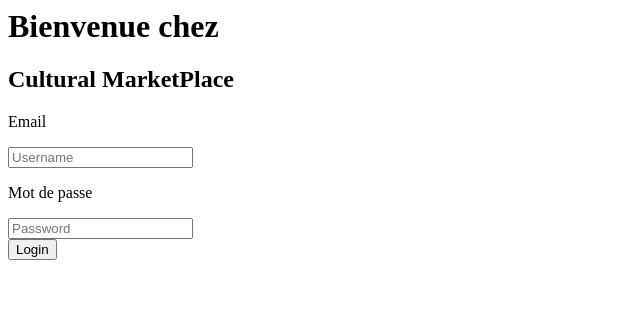
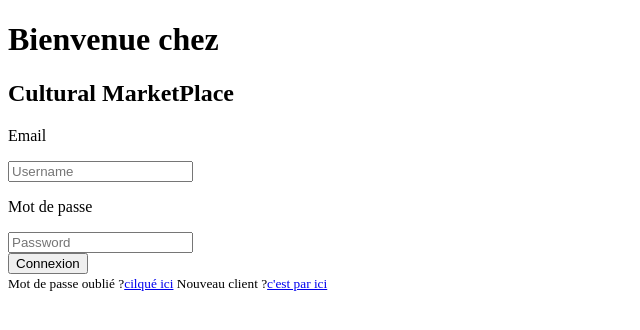
Before and after one commit to matk92/CultureMarketPlace, a PHP site: template www/src/Views/Security/login.view.php in a window 1280 px wide. Shown: the top 330 px of the page, without its empty margins (0-640 px from the left). Run offline with PHP 8.4, Linux system fonts and the light colour scheme; the template is opened without the code that fills it, so the values that code supplies are empty.

Commit message:
ajoute partie small

```diff
--- a/www/src/Views/Security/login.view.php
+++ b/www/src/Views/Security/login.view.php
@@ -1,4 +1,11 @@
+<!DOCTYPE html>
+<html lang="fr">
 
+<head>
+    <meta charset="UTF-8">
+</head>
+
+<body>
 <h1>Bienvenue chez</h1>
 <h2>Cultural MarketPlace</h2>
 
@@ -9,6 +16,15 @@
         <p>Mot de passe</p>
         <input type="password" name="password" placeholder="Password"></br>
 
-        <input type="submit" value="Login">
+        <input type="submit" value="Connexion"> </br>
+
+        <small>
+             Mot de passe oublié ?<a href="#">cilqué ici</a>  Nouveau client ?<a href="#">c'est par ici</a>
+		</small>
+
+
     </form>
 </section>
+</body>
+
+</html>
```
